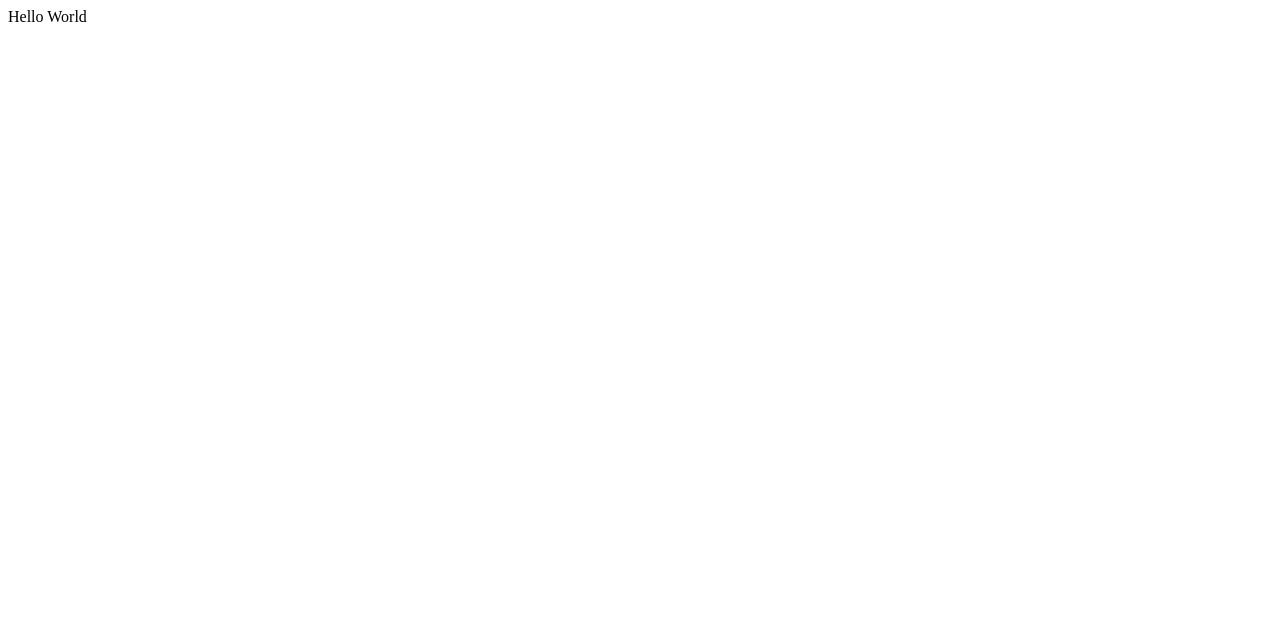
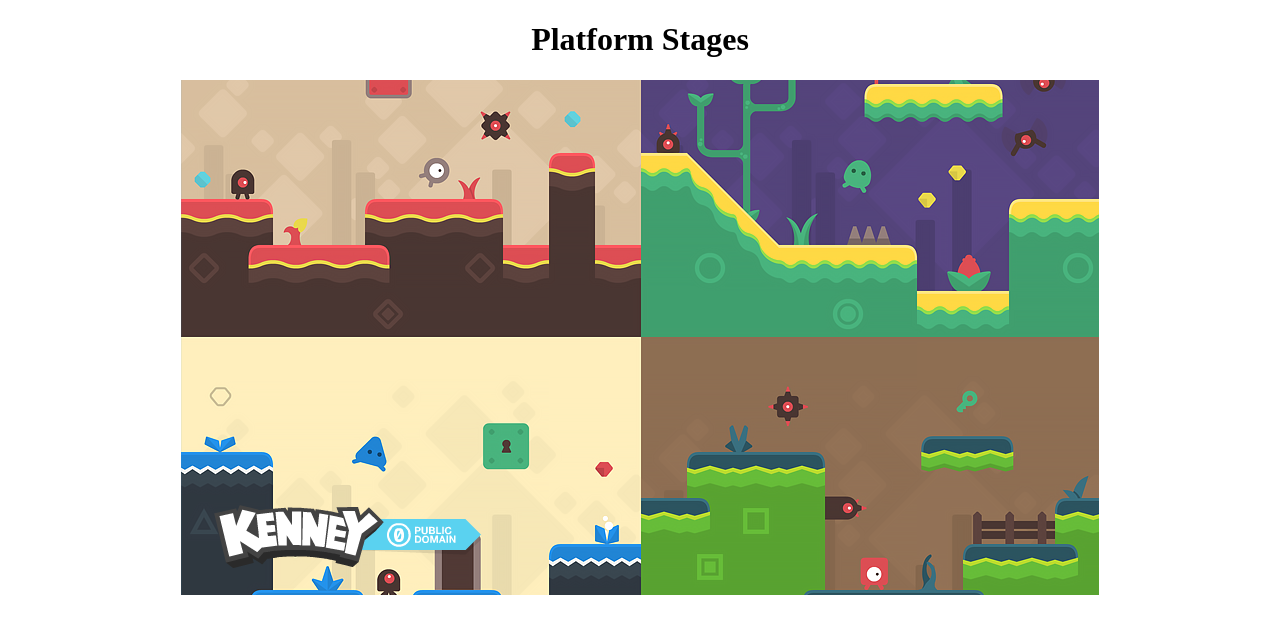
Before and after one commit to andikaqren/my-repo, a plain HTML site: page index.html in a window 1280 px wide. Drawn offline with Linux system fonts and the light colour scheme.

Commit message:
“Changed Hello world with img and h2 to display simple profile data. Image file added in the folder images and used as resource in the img element in index.html file”.

```diff
--- a/index.html
+++ b/index.html
@@ -5,6 +5,9 @@
         <title>Hello world</title>
     </head>
     <body>
-        Hello World
+        <center>
+        <h1>Platform Stages</h1>
+        <img src="images/Sample.png">
+    </center>
     </body>
 </Html>
```
Also changed, not shown: images/Sample.png (added).
